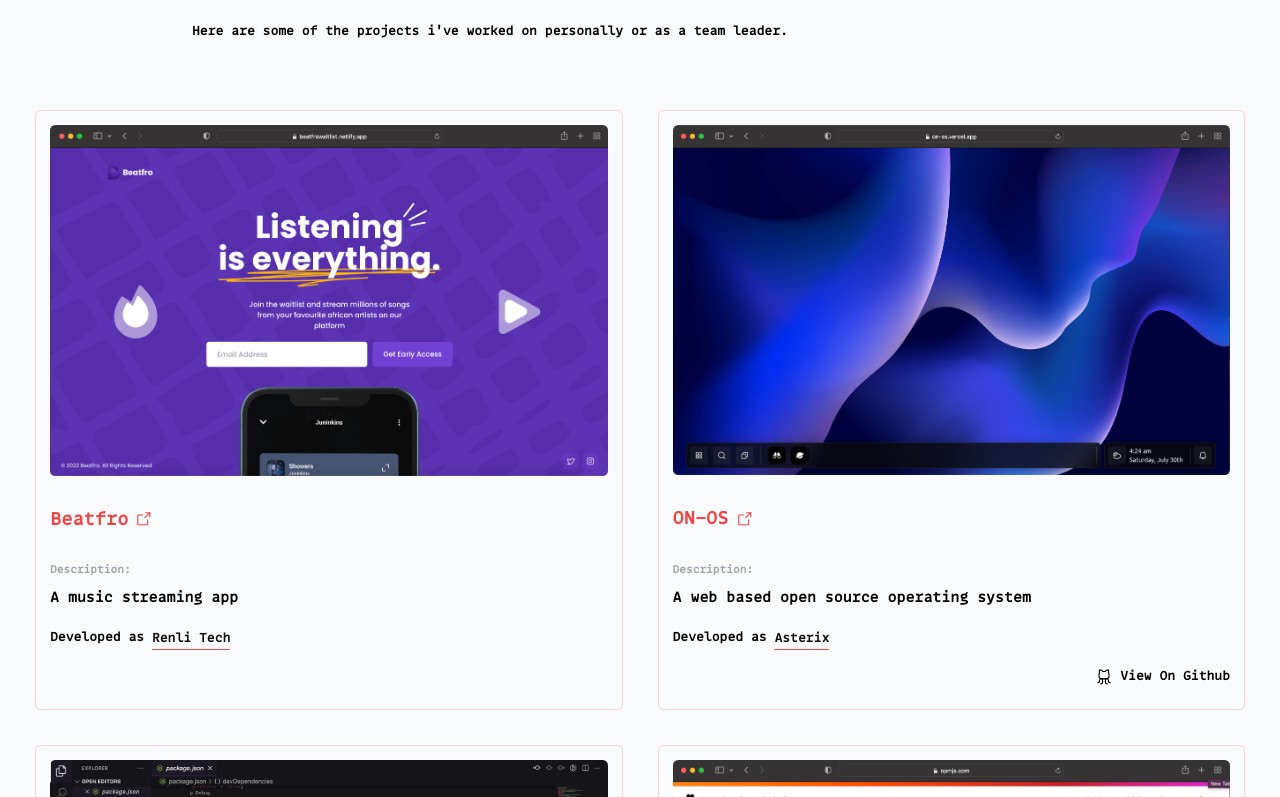
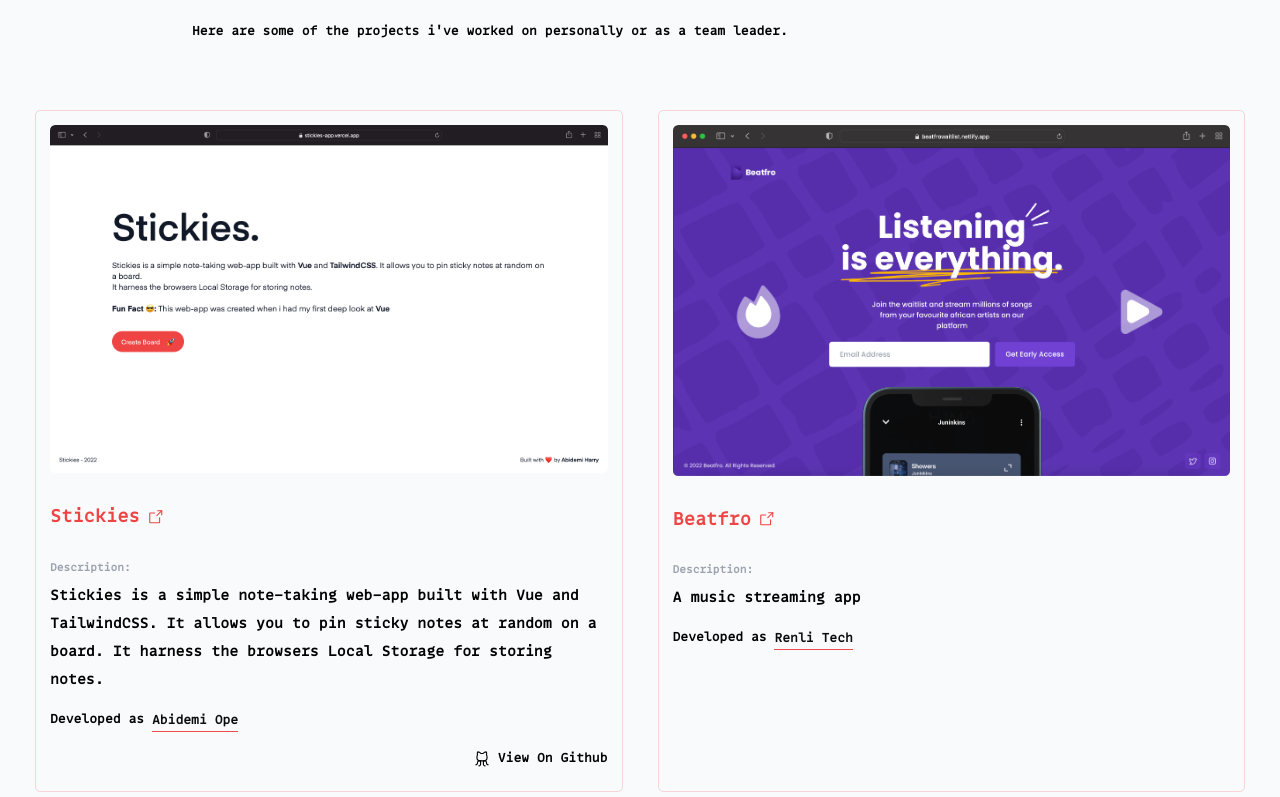
Before and after one commit to theharryszn/portfolio, a Next.js app: page / in a window 1280 px wide. Shown: the part 2423-3220 px from the top of the page. Built offline with nearby package versions, Linux system fonts and the light colour scheme.

Commit message:
added stickies to featured projects

```diff
--- a/components/FeaturedProjects.tsx
+++ b/components/FeaturedProjects.tsx
@@ -3,6 +3,18 @@
 import React from "react";
 
 export const featured_projects = [
+  {
+    title: "Stickies",
+    description:
+      "Stickies is a simple note-taking web-app built with Vue and TailwindCSS. It allows you to pin sticky notes at random on a board. It harness the browsers Local Storage for storing notes.",
+    url: "https://stickies-app.vercel.app",
+    image: "/assets/images/screenshots/stickies.png",
+    repository: "https://github.com/OpeAbidemi/stickies",
+    team: {
+      name: "Abidemi Ope",
+      url: "https://github.com/OpeAbidemi",
+    },
+  },
   {
     title: "Beatfro",
     description: "A music streaming app",
```
Also changed, not shown: public/assets/images/screenshots/stickies.png (added).
